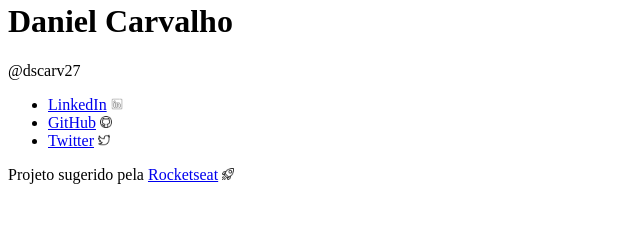
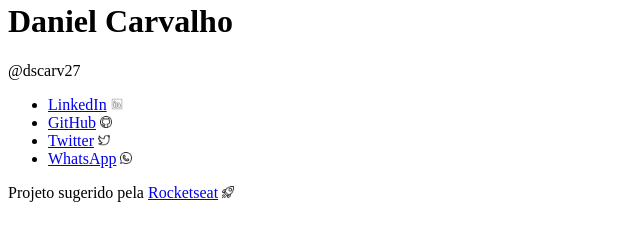
Before and after one commit to dscarv27/maratona-explorer-ii, a plain HTML site: page index.html in a window 1280 px wide. Shown: the part 330-570 px from the top of the page, without its empty margins (0-640 px from the left). Drawn offline with Linux system fonts and the light colour scheme.

Commit message:
adicionando whatsapp

```diff
--- a/index.html
+++ b/index.html
@@ -25,6 +25,11 @@
             <a href="https://www.twitter.com/dscarv27/" target="_blank">Twitter</a>
             <img src="./img/twitter.png" alt="Imagem de um pássaro, que é a logo do twitter" width="12px" height="12px"/>
         </li>
+        <li>
+            <a href="https://wa.me/5521972275757?text=Oi,%20Daniel!%20Tenho%20interesse%20no%20seu%20trabalho%20 Web Fullstack" target="_blank">
+                WhatsApp</a>
+            <img src="./img/whatsapp.png" alt="Imagem logo da rede social whatsapp" width="12px" height="12px" />
+        </li>
     </ul>
 
     <footer>Projeto sugerido pela <a href="https://rocketseat.com.br" target="_blank">Rocketseat</a>
```
Also changed, not shown: img/whatsapp.png (added).
